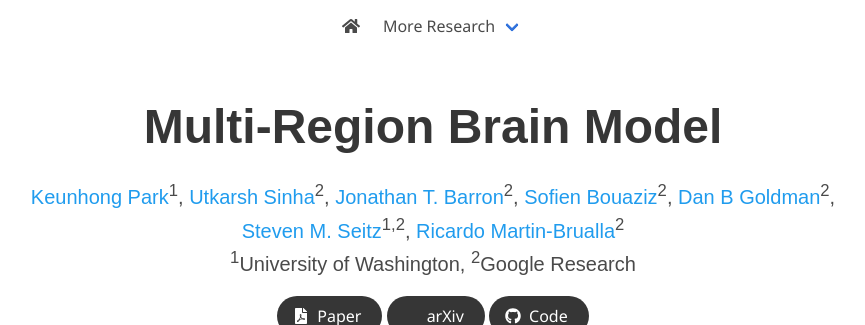
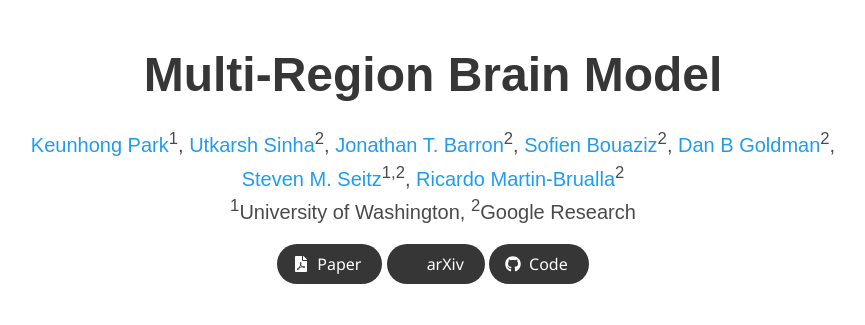
Before and after one commit to minzsiure/minzsiure.github.io, a Jekyll site: the page multiregion-brain-model/index.html, which Jekyll copies as it is, in a window 1280 px wide and 900 px high, cut to the strip 0-325 px from the top of the window. Shown: the whole strip, without its empty margins (207-1072 px from the left). Built offline with Jekyll 4.4.1, drawn with Linux system fonts in a browser that asks for light colours; nearby versions of some CDN libraries; some web fonts are replaced; library files that are not in the unit come from our copies; a style sheet for code colours, icons or effects is not loaded.

Commit message:
removed nav bar

```diff
--- a/multiregion-brain-model/index.html
+++ b/multiregion-brain-model/index.html
@@ -41,8 +41,8 @@
 </head>
 
 <body>
-
-    <nav class="navbar" role="navigation" aria-label="main navigation">
+    <!-- removed nav bar -->
+    <!-- <nav class="navbar" role="navigation" aria-label="main navigation">
         <div class="navbar-brand">
             <a role="button" class="navbar-burger" aria-label="menu" aria-expanded="false">
                 <span aria-hidden="true"></span>
@@ -80,7 +80,7 @@
             </div>
 
         </div>
-    </nav>
+    </nav> -->
 
 
     <section class="hero">
```
